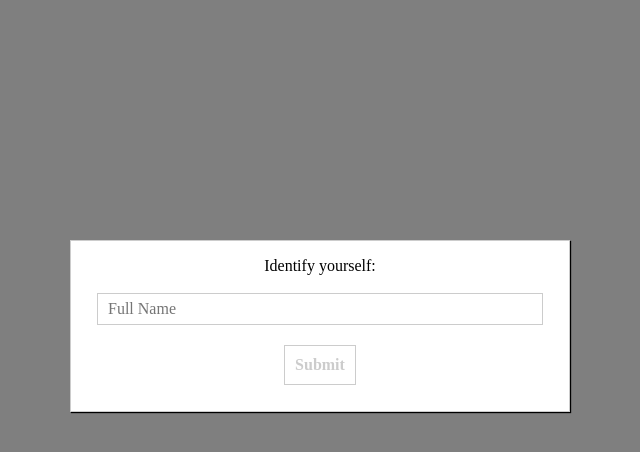
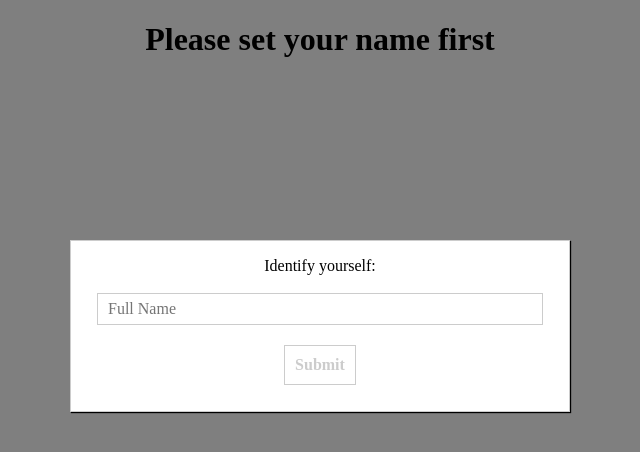
Before and after one commit to 3etechinns/react-order-book-trading, a React app: page / in a window 1280 px wide. Shown: the top 452 px of the page, without its empty margins (320-960 px from the left). Built offline with nearby package versions, Linux system fonts and the light colour scheme.

Commit message:
Create Info component to display user info and balance

```diff
--- /dev/null
+++ b/src/components/Info/Info.js
@@ -0,0 +1,26 @@
+import React from 'react';
+
+const info = (props) => {
+
+    let balances = props.user.balances.map(res => (
+        <li key={res.symbol}>{res.symbol}: {Number.parseFloat(res.balance).toFixed(2)}</li>
+    ));
+
+    let information = <h1>Please set your name first</h1>;
+    if (props.isNameSet) {
+        information = (
+            <div>
+                <h1>Welcome {props.user.name}!</h1>
+                {balances}
+            </div>
+        );
+    }
+
+    return (
+        <div>
+            {information}
+        </div>
+    )
+}
+
+export default info;
--- a/src/containers/Dashboard/Dashboard.js
+++ b/src/containers/Dashboard/Dashboard.js
@@ -1,10 +1,10 @@
 import React, { Component } from 'react';
-import {connect} from 'react-redux';
-import * as actions from '../../store/actions/index';
+
 import Handle from '../../components/Handle/Handle';
 import Modal from '../../components/UI/Modal/Modal';
+import User from './User/User';
 
-class Main extends Component{
+class Dashboard extends Component{
     state = {
         createName: true
     }
@@ -20,23 +20,10 @@ class Main extends Component{
                     <Handle closeModal={this.closeModal}/>
                 </Modal>
 
-
+                <User isNameSet={!this.state.createName} />
             </div>
         )
     }
 }
 
-const mapStateToProps = state => {
-    return {
-        name: state.user.name
-    }
-}
-
-const mapDispatchToProps = dispatch => {
-    return {
-        userInit: () => dispatch(actions.userInit()),   //Run once
-        changeName: (name) => dispatch(actions.changeName(name)),
-    }
-}
-
-export default connect(mapStateToProps, mapDispatchToProps)(Main);
+export default Dashboard;
--- /dev/null
+++ b/src/containers/Dashboard/User/User.js
@@ -0,0 +1,30 @@
+import React, { Component } from 'react';
+import {connect} from 'react-redux';
+import * as actions from '../../../store/actions/index';
+
+import Info from '../../../components/Info/Info';
+
+class User extends Component{
+    render () {
+        return (
+            <div>
+                <div></div>
+                <Info user={this.props.user} isNameSet={this.props.isNameSet}/>
+            </div>
+        )
+    }
+}
+
+const mapStateToProps = state => {
+    return {
+        user: state.user
+    }
+}
+
+const mapDispatchToProps = dispatch => {
+    return {
+        userInit: () => dispatch(actions.userInit())
+    }
+}
+
+export default connect(mapStateToProps, mapDispatchToProps)(User);
```
